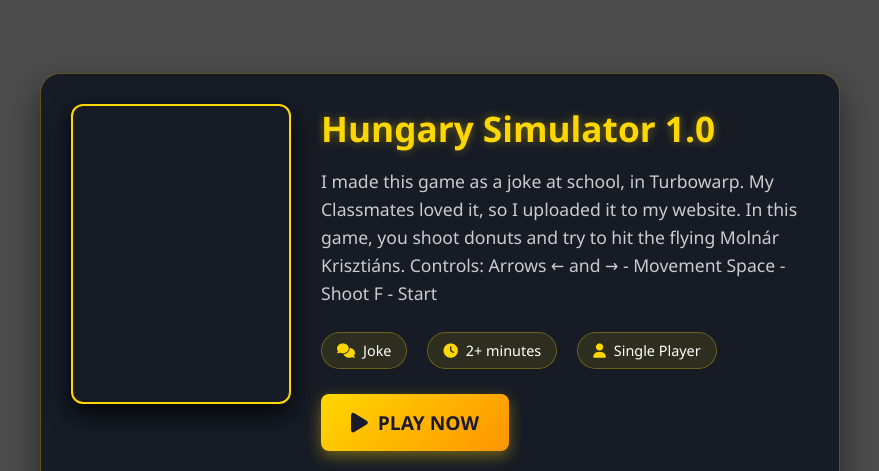
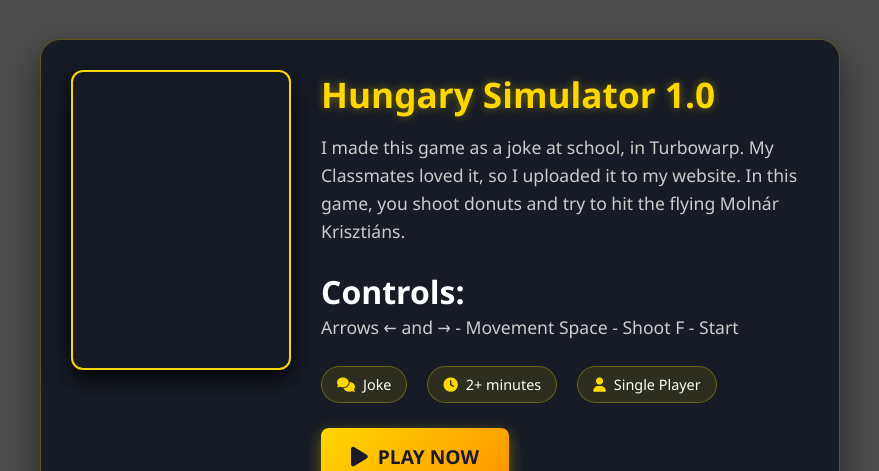
Before and after one commit to jegesmedve09/jegesmedve09.github.io, a plain HTML site: page GAMES/HungarySimulator1.0/index.html in a window 1280 px wide. Shown: the top 471 px of the page, without its empty margins (200-1079 px from the left). Drawn offline with Linux system fonts and the light colour scheme.

Commit message:
Update index.html

```diff
--- a/GAMES/HungarySimulator1.0/index.html
+++ b/GAMES/HungarySimulator1.0/index.html
@@ -109,6 +109,13 @@
         }
 
         .game-description {
+            color: #ccc;
+            line-height: 1.6;
+            margin-bottom: 25px;
+            font-size: 1.1rem;
+        }
+
+        .game-controls {
             color: #ccc;
             line-height: 1.6;
             margin-bottom: 25px;
@@ -235,12 +242,13 @@
                   I made this game as a joke at school, in Turbowarp. My Classmates loved it,
                   so I uploaded it to my website.
                   In this game, you shoot donuts and try to hit the flying Molnár Krisztiáns.
-
-                  Controls:
-                  Arrows ← and →   - Movement
-                  Space            - Shoot
-                  F                - Start
                 </p>
+				<h1>Controls:</h1>
+				<p class="game-controls">
+					Arrows ← and →   - Movement
+                  	Space            - Shoot
+                  	F                - Start
+				</p>
 
                 <div class="game-meta">
                     <div class="meta-item">
```
